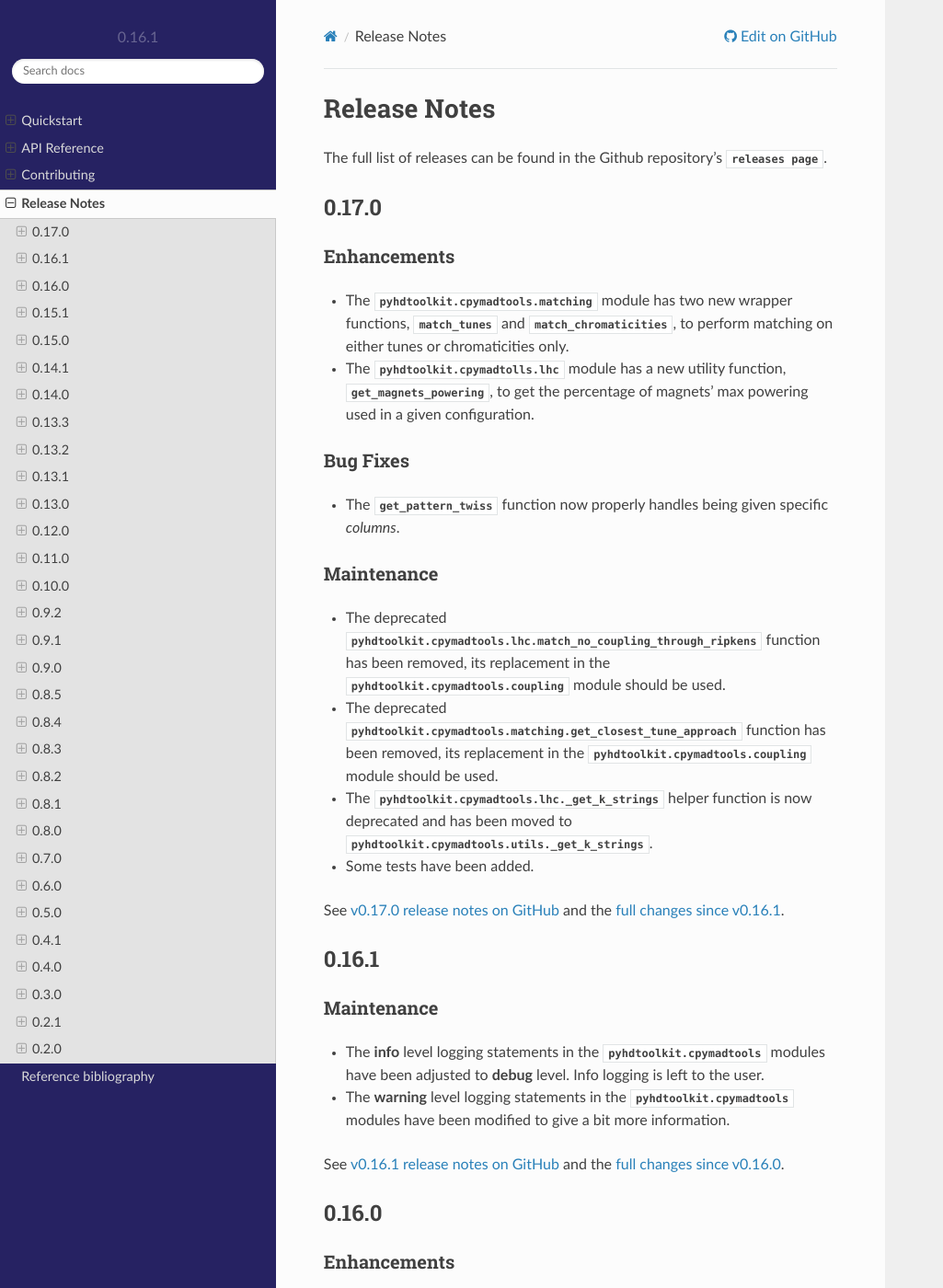
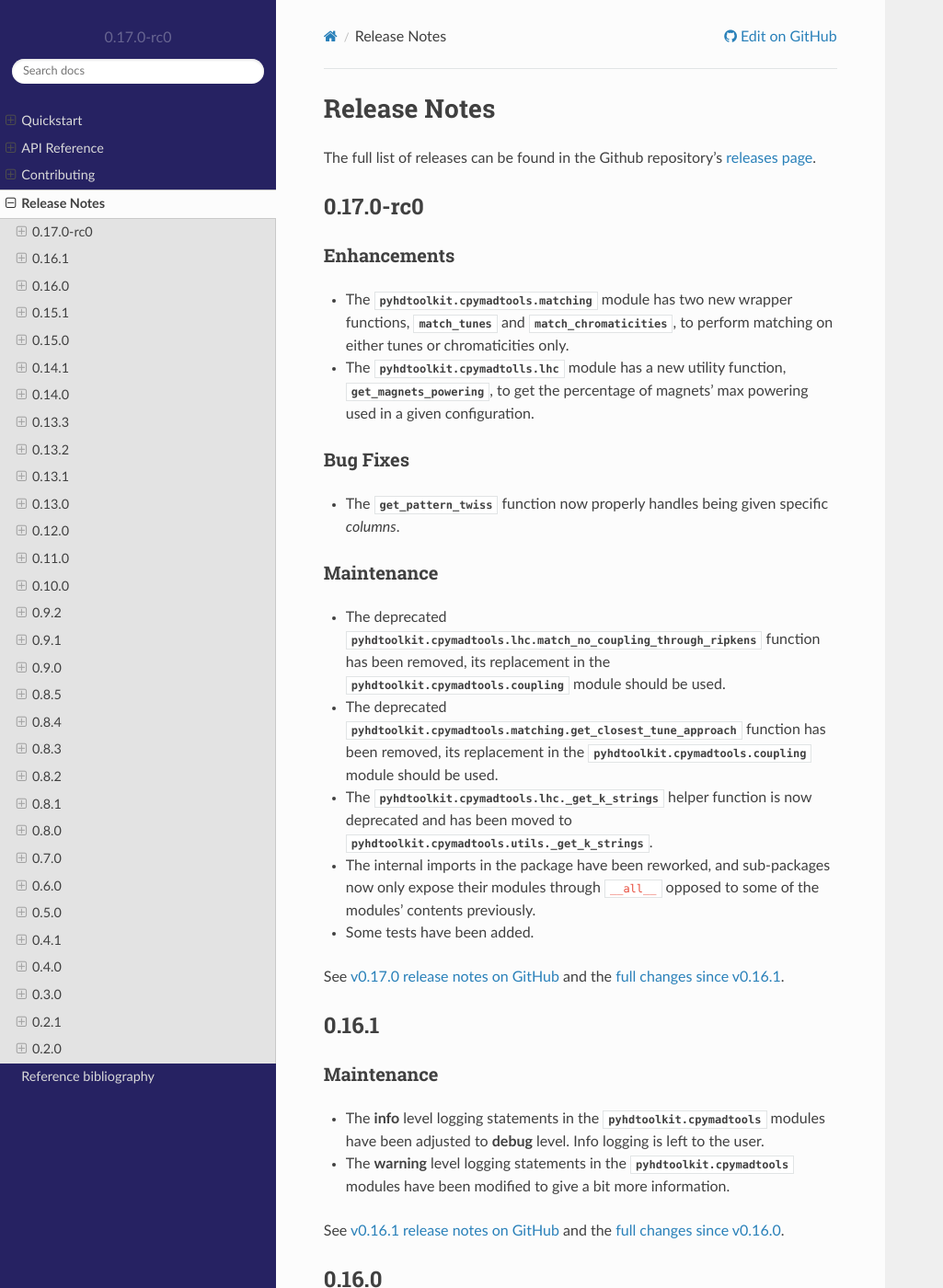
Before and after one commit to fsoubelet/PyhDToolkit, a Sphinx documentation site: the page built from docs/release.rst, in a window 1280 px wide and 1400 px high. Shown: the whole window at 92% size, without its empty margins (0-1025 px from the left). Built offline with Sphinx 7.4.7 and the Read the Docs theme 2.0.0, drawn with Linux system fonts in a browser that asks for light colours; pages that are not in the unit, such as notebooks, are missing from menus.

Commit message:
New imports structure, niceties in documentation (#77)
* icons for documentation index panels

* panels css from scipy

* attempt new imports structure

* specify new imports thingy

```diff
--- a/docs/_static/css/custom.css
+++ b/docs/_static/css/custom.css
@@ -30,3 +30,44 @@
 .wy-side-nav-search input[type="text"] {
   border: 0px;
 }
+
+
+/* Main index page overview cards */
+
+.intro-card {
+  background: #fff;
+  border-radius: 0;
+  padding: 30px 10px 20px 10px;
+  margin: 10px 0px;
+}
+
+.intro-card p.card-text {
+  margin: 0px;
+}
+
+.intro-card .card-img-top {
+  height: 52px;
+  width: 52px;
+  margin-left: auto;
+  margin-right: auto;
+}
+
+.intro-card .card-header {
+  border: none;
+  background-color:white;
+  color: #150458 !important;
+  font-size: var(--pst-font-size-h5);
+  font-weight: bold;
+  padding: 2.5rem 0rem 0.5rem 0rem;
+}
+
+.intro-card .card-footer {
+  border: none;
+  background-color:white;
+}
+
+.intro-card .card-footer p.card-text{
+  max-width: 220px;
+  margin-left: auto;
+  margin-right: auto;
+}
--- a/docs/release.rst
+++ b/docs/release.rst
@@ -1,11 +1,11 @@
 Release Notes
 =============
 
-The full list of releases can be found in the Github repository's `releases page <https://github.com/fsoubelet/PyhDToolkit/releases>`.
+The full list of releases can be found in the Github repository's `releases page <https://github.com/fsoubelet/PyhDToolkit/releases>`_.
 
 .. _release_0.17.0:
 
-0.17.0
+0.17.0-rc0
 ------
 
 Enhancements
@@ -25,6 +25,7 @@
 * The deprecated `pyhdtoolkit.cpymadtools.lhc.match_no_coupling_through_ripkens` function has been removed, its replacement in the `pyhdtoolkit.cpymadtools.coupling` module should be used.
 * The deprecated `pyhdtoolkit.cpymadtools.matching.get_closest_tune_approach` function has been removed, its replacement in the `pyhdtoolkit.cpymadtools.coupling` module should be used.
 * The `pyhdtoolkit.cpymadtools.lhc._get_k_strings` helper function is now deprecated and has been moved to `pyhdtoolkit.cpymadtools.utils._get_k_strings`.
+* The internal imports in the package have been reworked, and sub-packages now only expose their modules through ``__all__`` opposed to some of the modules' contents previously.
 * Some tests have been added.
 
 See `v0.17.0 release notes on GitHub <https://github.com/fsoubelet/PyhDToolkit/releases/tag/0.17.0>`_ and the `full changes since v0.16.1 <https://github.com/fsoubelet/PyhDToolkit/compare/0.16.1...0.17.0>`_.
--- a/pyhdtoolkit/__init__.py
+++ b/pyhdtoolkit/__init__.py
@@ -13,7 +13,7 @@
 __title__ = "pyhdtoolkit"
 __description__ = "An all-in-one toolkit package to easy my Python work in my PhD."
 __url__ = "https://github.com/fsoubelet/PyhDToolkit"
-__version__ = "0.16.1"
+__version__ = "0.17.0-rc0"
 __author__ = "Felix Soubelet"
 __author_email__ = "felix.soubelet@cern.ch"
 __license__ = "MIT"
--- a/pyproject.toml
+++ b/pyproject.toml
@@ -1,6 +1,6 @@
 [tool.poetry]
 name = "pyhdtoolkit"
-version = "0.17.0"
+version = "0.17.0-rc0"
 description = "An all-in-one toolkit package to ease my Python work in my PhD."
 authors = ["Felix Soubelet <felix.soubelet@cern.ch>"]
 license = "MIT"
```
Also changed, not shown: docs/index.rst (+24 -5 lines), docs/_static/index_api.png (added), docs/_static/index_bibliography.png (added), docs/_static/index_gallery.png (added), docs/_static/index_getting_started.png (added), 6 other files.
